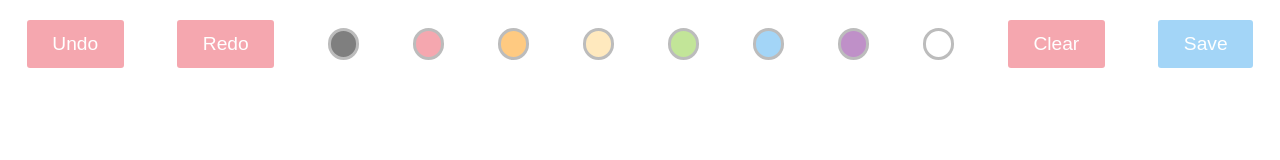
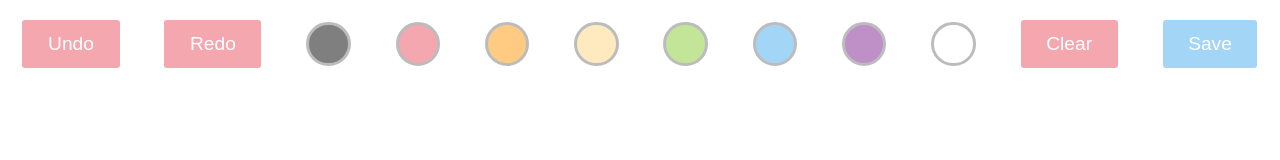
Before and after one commit to dr34m-1sl4nd/jspaint-2.0, a plain HTML site: page index.html in a window 1280 px wide. Drawn offline with Linux system fonts and the light colour scheme.

Commit message:
go figure out your buttons

```diff
--- a/main.js
+++ b/main.js
@@ -1,3 +1,4 @@
+// size of canvas shifts with window
 const canvas = document.getElementById("canvas")
 canvas.height = window.innerHeight
 canvas.width = window.innerWidth
@@ -41,7 +42,7 @@ window.addEventListener("mouseup", (e) => draw = false)
 
 window.addEventListener("mousemove", (e) => {
     // initially previous mouse positions are null
-    // so we can't draw a line
+    // so you can't draw a line
     if(prevX == null || prevY == null || !draw){
         // Set the previous mouse positions to the current mouse positions
         prevX = e.clientX
@@ -63,8 +64,3 @@ window.addEventListener("mousemove", (e) => {
     prevX = currentX
     prevY = currentY
 })
-
-// undo and redo
-
-let undoBtn = document.querySelector(".undo")
-let redoBtn = document.querySelector(".redo")
--- a/style.css
+++ b/style.css
@@ -34,8 +34,8 @@
 }
 
 .clr {
-    height: 2vw;
-    width: 2vw;
+    height: 3vw;
+    width: 3vw;
     background-color: blue;
     border-radius: 50%;
     border: 3px solid var(--gray);
```
